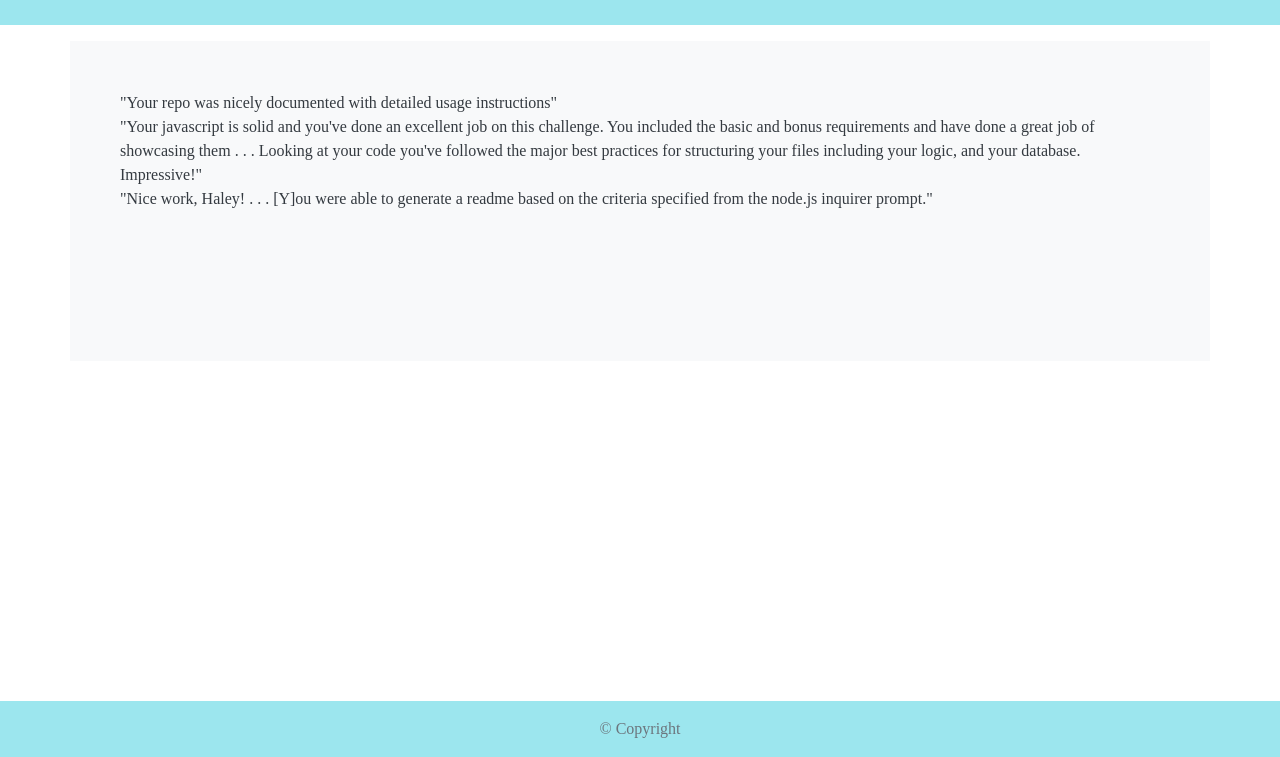
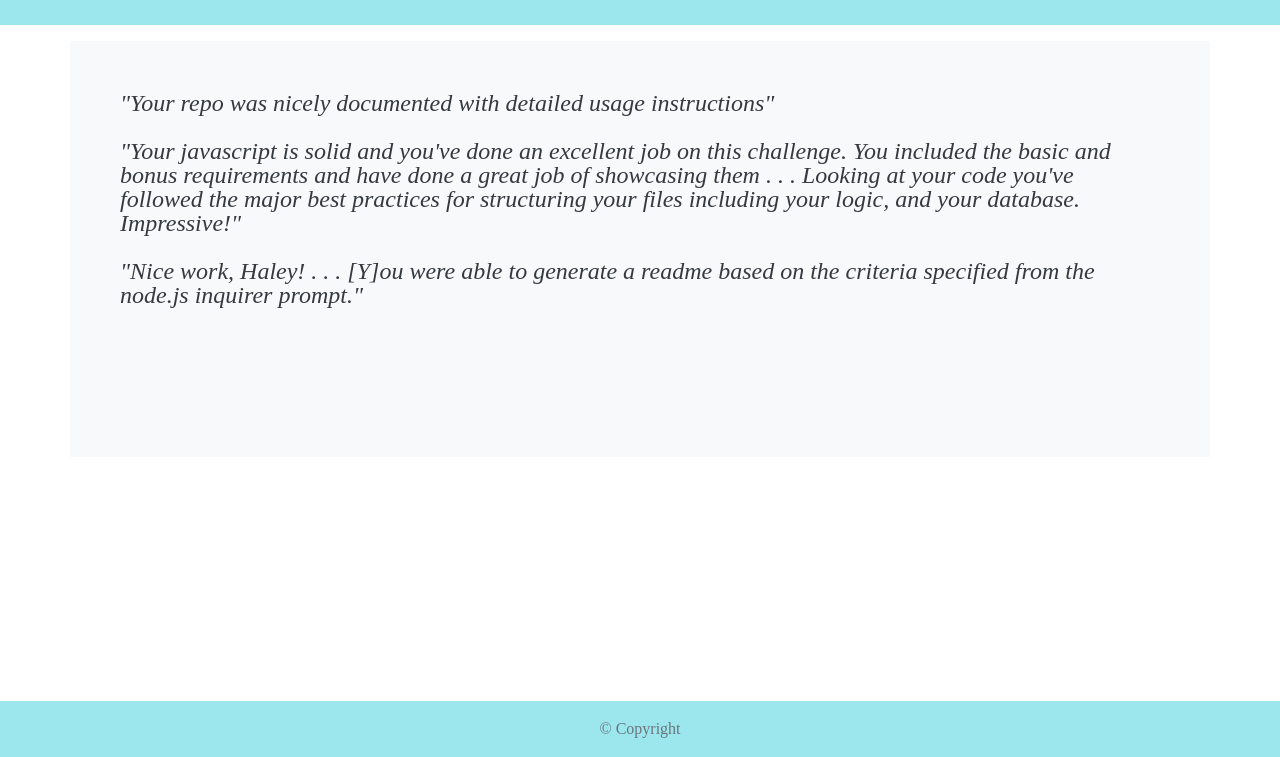
Before and after one commit to halowe94/hlowe-portofolio, a plain HTML site: page testimonials.html in a window 1280 px wide. Shown: the part 43-800 px from the top of the page. Drawn offline with nearby package versions, Linux system fonts and the light colour scheme.

Commit message:
changed about me id to class and added a testimonial id

```diff
--- a/style.css
+++ b/style.css
@@ -12,7 +12,7 @@ h1 {
   margin-bottom: 20px;
 }
 
-#about-me {
+.about-me {
   padding: 50px;
   padding-bottom: 150px;
   line-height: 24px;
@@ -56,3 +56,8 @@ h1 {
 #resumeBtn {
   float: left !important;
 }
+
+#testimonials {
+  font-style: italic;
+  font-size: 24px;
+}
--- a/testimonials.html
+++ b/testimonials.html
@@ -55,9 +55,11 @@
 
 
     <!--Container-->
-    <div class="container bg-light text-dark" id="about-me">
+    <div class="container bg-light text-dark about-me" id="testimonials">
       <p>"Your repo was nicely documented with detailed usage instructions"</p>
+      <br>
       <p> "Your javascript is solid and you've done an excellent job on this challenge. You included the basic and bonus requirements and have done a great job of showcasing them . . . Looking at your code you've followed the major best practices for structuring your files including your logic, and your database. Impressive!"</p>
+      <br>
       <p>"Nice work, Haley! . . . [Y]ou were able to generate a readme based on the criteria specified from the node.js inquirer prompt."</p>
     </div>
   </main>
```
Also changed, not shown: index.html (+1 -1 lines).
